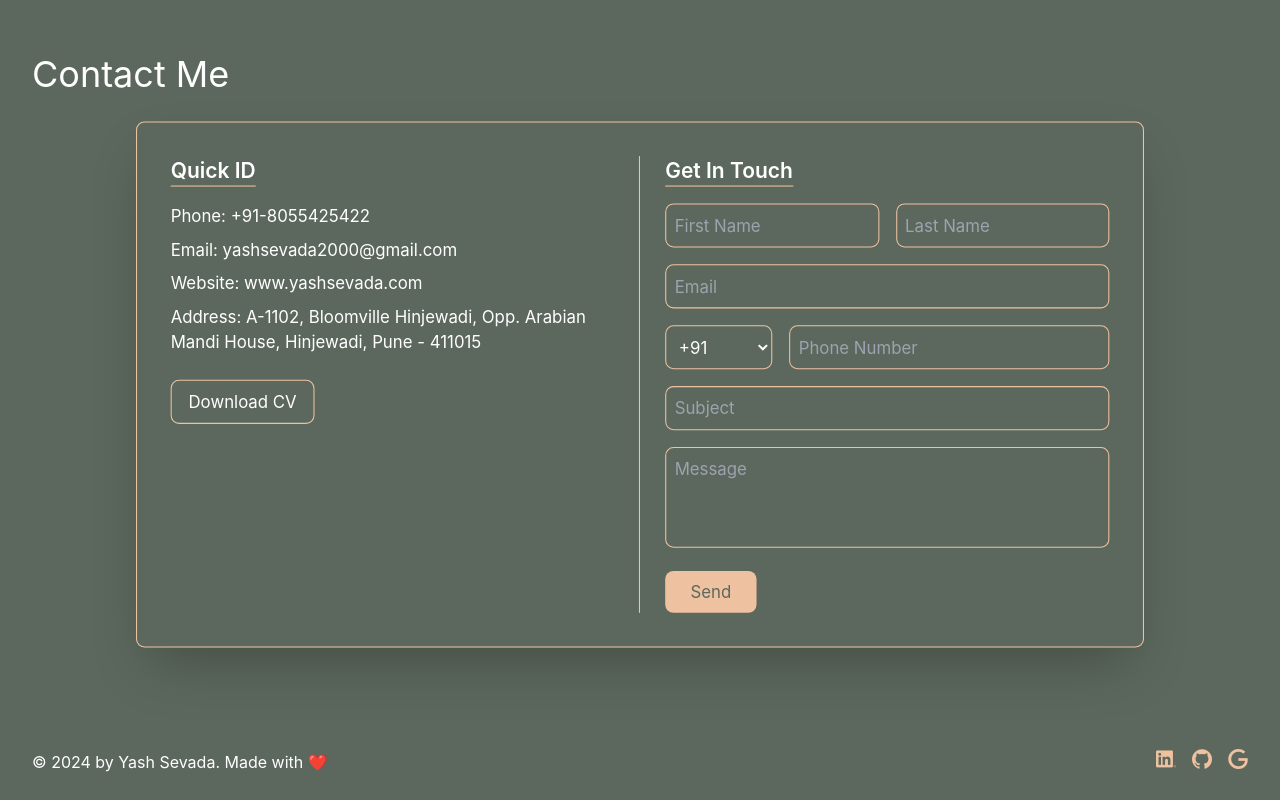
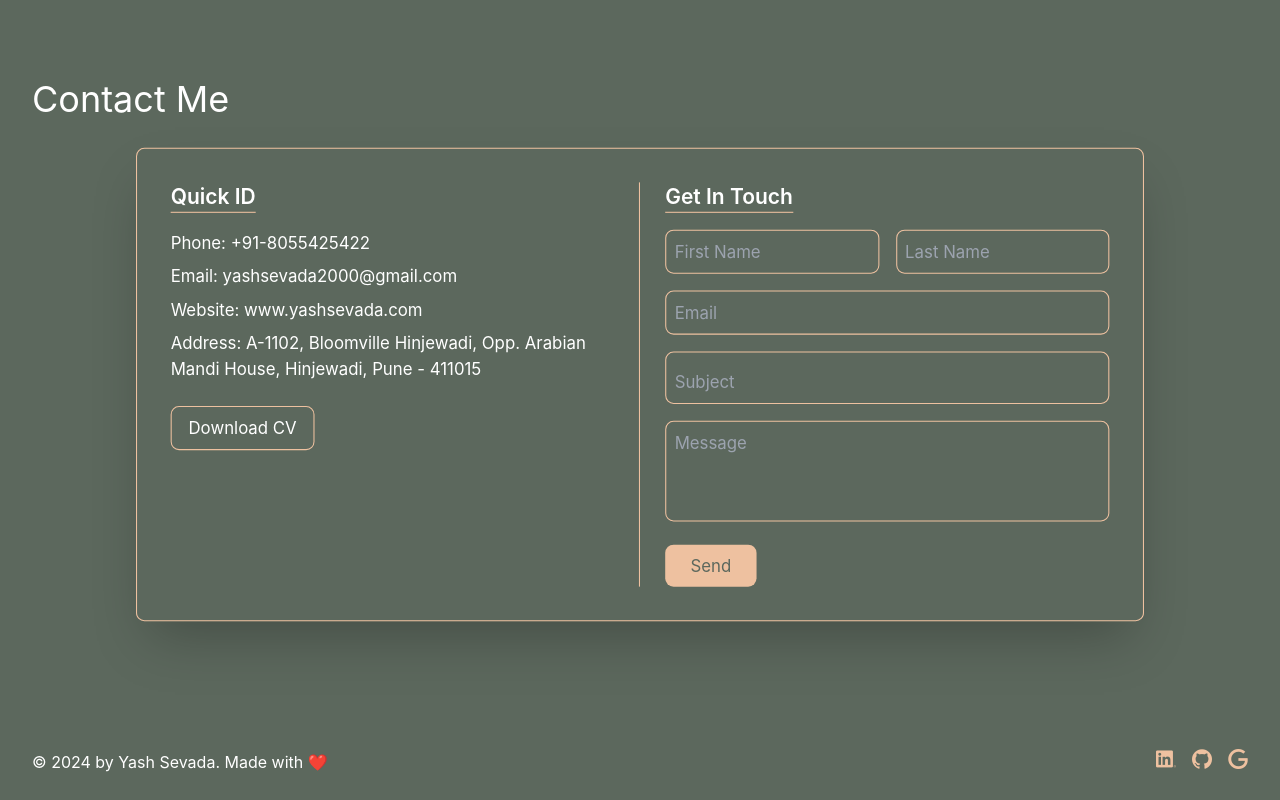
Before and after one commit to YashSevada/Portfolio, a React (Create React App) app: page / in a window 1280 px wide. Shown: the part 3276-4076 px from the top of the page. Built offline with nearby package versions, Linux system fonts and the light colour scheme.

Commit message:
Responsive Code

```diff
--- a/src/Components/About.js
+++ b/src/Components/About.js
@@ -4,7 +4,7 @@ const About = () => {
   return  (
     <div className="bg-green min-h-screen flex items-center justify-center text-white">
       {/* Card Container */}
-      <div className="flex flex-col lg:flex-row lg:border lg:border-peach p-4 lg:p-2 lg:mt-14 rounded-lg max-w-4xl w-full bg-green transition-transform transform scale-105 shadow-2xl">
+      <div className="flex flex-col lg:flex-row lg:border lg:border-peach p-4 lg:p-2 lg:mt-14 rounded-lg max-w-4xl w-full bg-green transition-transform transform lg:scale-105 lg:shadow-2xl">
         {/* Left Section (Centered) */}
         <div className="flex flex-col items-center justify-center lg:items-center border-b lg:border-b-0 lg:border-r border-peach px-6 py-8 lg:py-0 lg:w-1/2 space-y-4">
           {/* Profile Image */}
@@ -30,7 +30,7 @@ const About = () => {
           </div>
 
           {/* Description */}
-          <p className="text-white text-sm mt-6 leading-relaxed">
+          <p className="text-white text-sm mt-6 leading-relaxed text-wrap">
             Experienced full stack developer with a strong foundation in web
             technologies. Proficient in HTML, CSS, React, Node.js, Angular, and
             MongoDB, enabling the creation of dynamic, responsive, and
@@ -38,7 +38,7 @@ const About = () => {
             development, with a focus on delivering high-quality user-friendly
             solutions.
           </p>
-          <p className="text-white text-sm mt-4 leading-relaxed">
+          <p className="text-white text-sm mt-4 leading-relaxed text-wrap">
             Proven ability to collaborate with cross-functional teams and meet
             project objectives efficiently. Dedicated to staying up-to-date
             with the latest industry trends and best practices in web
--- a/src/Components/Contact.js
+++ b/src/Components/Contact.js
@@ -53,22 +53,10 @@ const Contact = () => {
               />
 
               {/* Phone Number Field */}
-              <div className="flex flex-col sm:flex-row sm:space-x-4">
-                <select className="w-full sm:w-1/4 p-2 bg-transparent border border-peach rounded-lg outline-none">
-                  <option value="+91">+91</option>
-                </select>
-                <input
-                  type="text"
-                  placeholder="Phone Number"
-                  className="w-full sm:w-3/4 p-2 bg-transparent border border-peach rounded-lg outline-none"
-                />
-              </div>
-
-              {/* Subject Field */}
               <input
                 type="text"
                 placeholder="Subject"
-                className="w-full p-2 bg-transparent border border-peach rounded-lg outline-none"
+                className="w-full p-2 md:pt-4 sm:pt-4 bg-transparent border border-peach rounded-lg outline-none"
               />
 
               {/* Message Field */}
--- a/src/Components/Header.js
+++ b/src/Components/Header.js
@@ -40,7 +40,7 @@ const Header = () => {
       </span>
 
       {/* Hamburger Icon for Mobile */}
-      <button className="md:hidden text-white text-3xl" onClick={() => {}}>
+      <button className="md:hidden text-white text-3xl" onClick={sideBarOpen}>
         <i className="fi fi-brands-linkedin text-peach text-xl md:text-2xl"></i>
       </button>
 
--- /dev/null
+++ b/src/Components/Project.js
@@ -0,0 +1,11 @@
+import React from 'react'
+
+const Project = () => {
+  return (
+    <div>
+
+    </div>
+  )
+}
+
+export default Project
```
